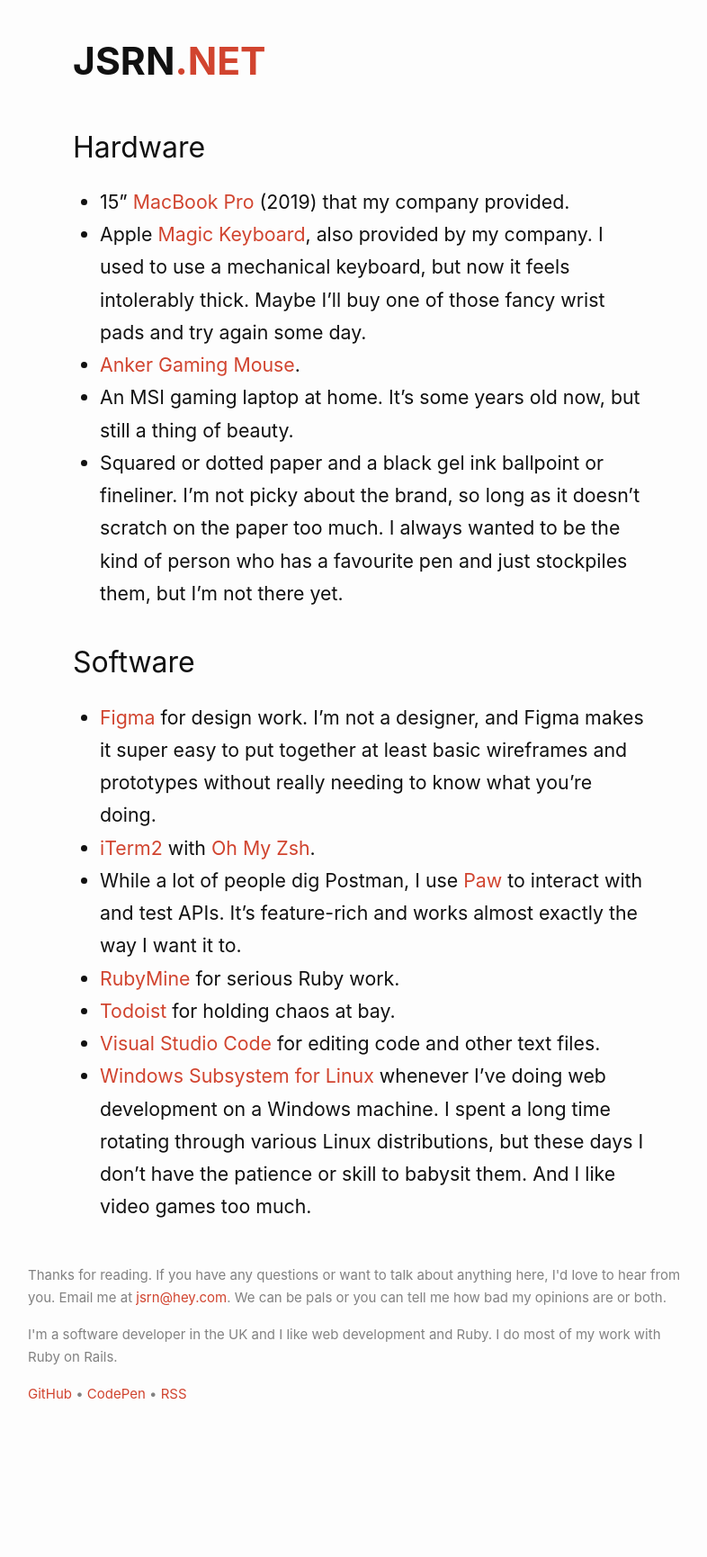
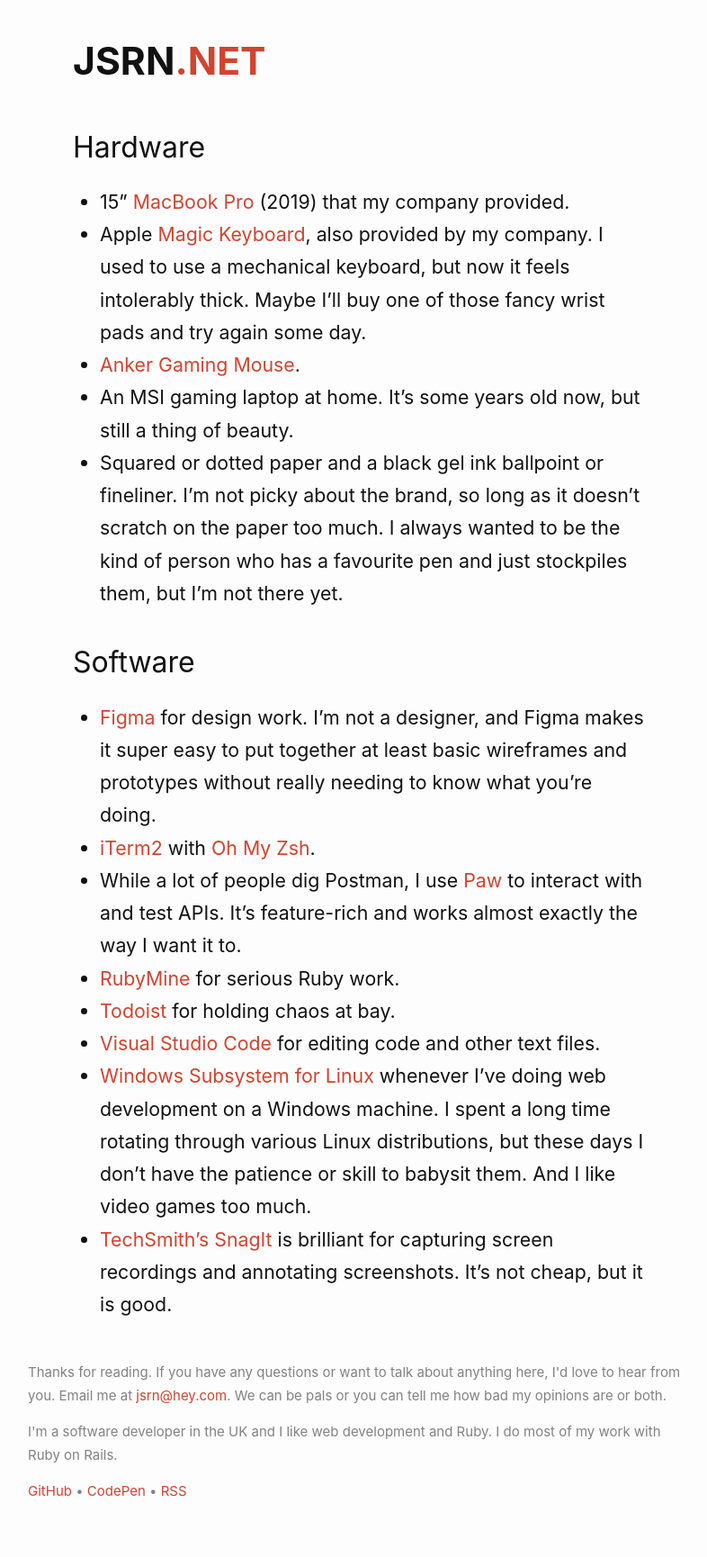
Before and after one commit to jsrn/jsrn.github.io, a Jekyll site: the page built from uses.md, in a window 1280 px wide. Shown: the whole page at 90% size, without its empty margins (239-1025 px from the left). Built offline with Jekyll 4.4.1, drawn with Linux system fonts in a browser that asks for light colours; our own code applies the rules of GitHub Pages for plain Markdown files; before the commit the page ends 1621 px from its top, so only the background shows below that.

Commit message:
Added SnagIt to the list of things I use

```diff
--- a/uses.md
+++ b/uses.md
@@ -19,3 +19,4 @@
 * [Todoist](https://todoist.com) for holding chaos at bay.
 * [Visual Studio Code](https://code.visualstudio.com/) for editing code and other text files.
 * [Windows Subsystem for Linux](https://docs.microsoft.com/en-us/windows/wsl/faq) whenever I've doing web development on a Windows machine. I spent a long time rotating through various Linux distributions, but these days I don't have the patience or skill to babysit them. And I like video games too much.
+* [TechSmith's SnagIt](https://www.techsmith.com/screen-capture.html) is brilliant for capturing screen recordings and annotating screenshots. It's not cheap, but it is good.
```
